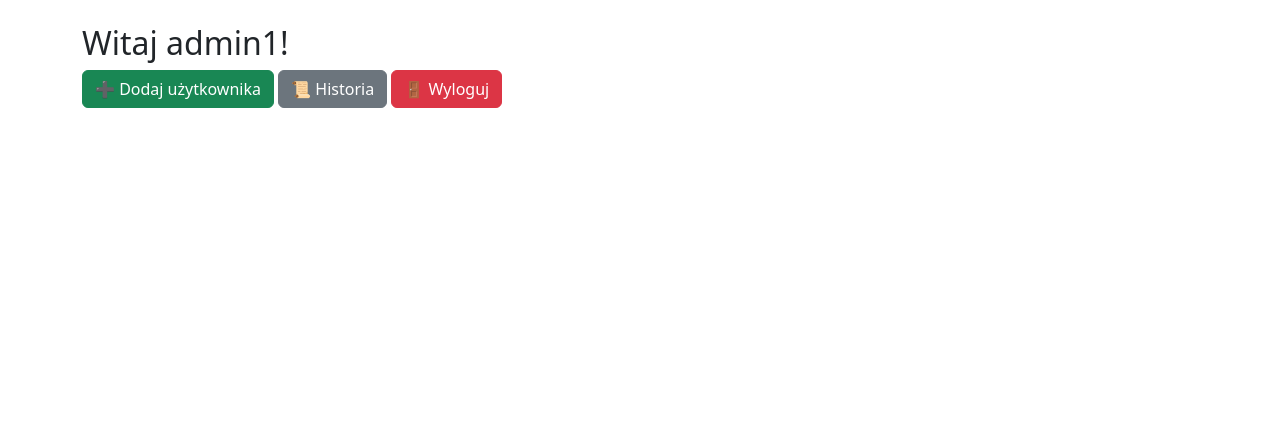
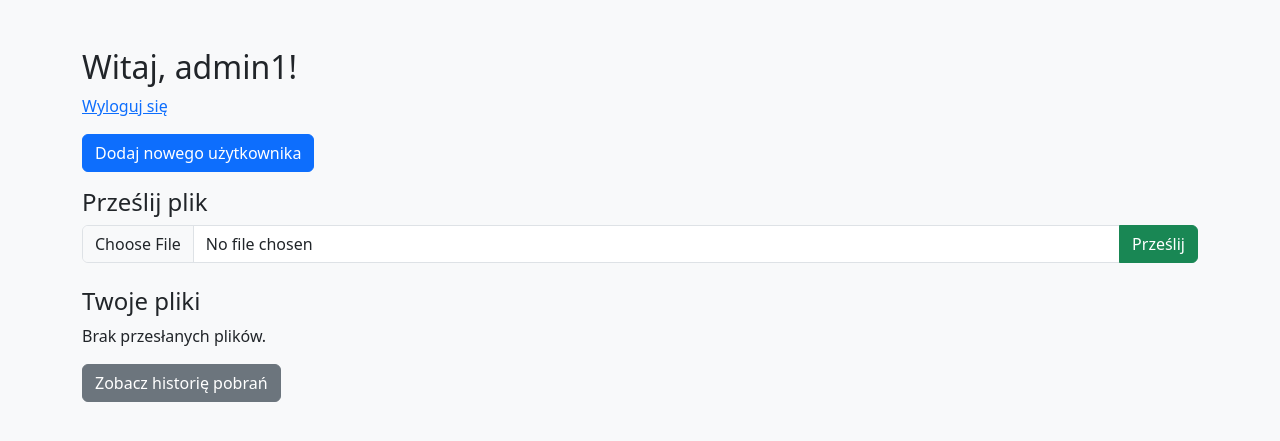
Before and after one commit to Kitanga84/Serwer, a Flask app: page / in a window 1280 px wide. Shown: the top 441 px of the page. Run offline with Flask 3, Linux system fonts and the light colour scheme; a user stored in the database is signed in.

Commit message:
Update index.html

```diff
--- a/templates/index.html
+++ b/templates/index.html
@@ -1,10 +1,42 @@
-{% extends "base.html" %}
-{% block title %}Start{% endblock %}
-{% block content %}
-<h2>Witaj {{ username }}!</h2>
-{% if is_admin %}
-    <a href="{{ url_for('register') }}" class="btn btn-success">➕ Dodaj użytkownika</a>
-{% endif %}
-<a href="{{ url_for('download_history') }}" class="btn btn-secondary">📜 Historia</a>
-<a href="{{ url_for('logout') }}" class="btn btn-danger">🚪 Wyloguj</a>
-{% endblock %}
+<!DOCTYPE html>
+<html lang="pl">
+<head>
+    <meta charset="UTF-8">
+    <title>Panel użytkownika</title>
+    <link href="https://cdn.jsdelivr.net/npm/bootstrap@5.3.2/dist/css/bootstrap.min.css" rel="stylesheet">
+</head>
+<body class="bg-light">
+<div class="container mt-5">
+    <h2>Witaj, {{ username }}!</h2>
+    <p><a href="{{ url_for('logout') }}">Wyloguj się</a></p>
+
+    {% if is_admin %}
+        <a href="{{ url_for('register') }}" class="btn btn-primary mb-3">Dodaj nowego użytkownika</a>
+    {% endif %}
+
+    <h4>Prześlij plik</h4>
+    <form method="post" action="{{ url_for('upload_file') }}" enctype="multipart/form-data" class="mb-4">
+        <div class="input-group">
+            <input type="file" name="file" class="form-control" required>
+            <button type="submit" class="btn btn-success">Prześlij</button>
+        </div>
+    </form>
+
+    <h4>Twoje pliki</h4>
+    {% if files %}
+        <ul class="list-group mb-4">
+            {% for file in files %}
+                <li class="list-group-item d-flex justify-content-between align-items-center">
+                    {{ file }}
+                    <a class="btn btn-sm btn-outline-primary" href="{{ url_for('download_file', folder='uploads/' + username, filename=file) }}">Pobierz</a>
+                </li>
+            {% endfor %}
+        </ul>
+    {% else %}
+        <p>Brak przesłanych plików.</p>
+    {% endif %}
+
+    <a class="btn btn-secondary" href="{{ url_for('download_history') }}">Zobacz historię pobrań</a>
+</div>
+</body>
+</html>
```
